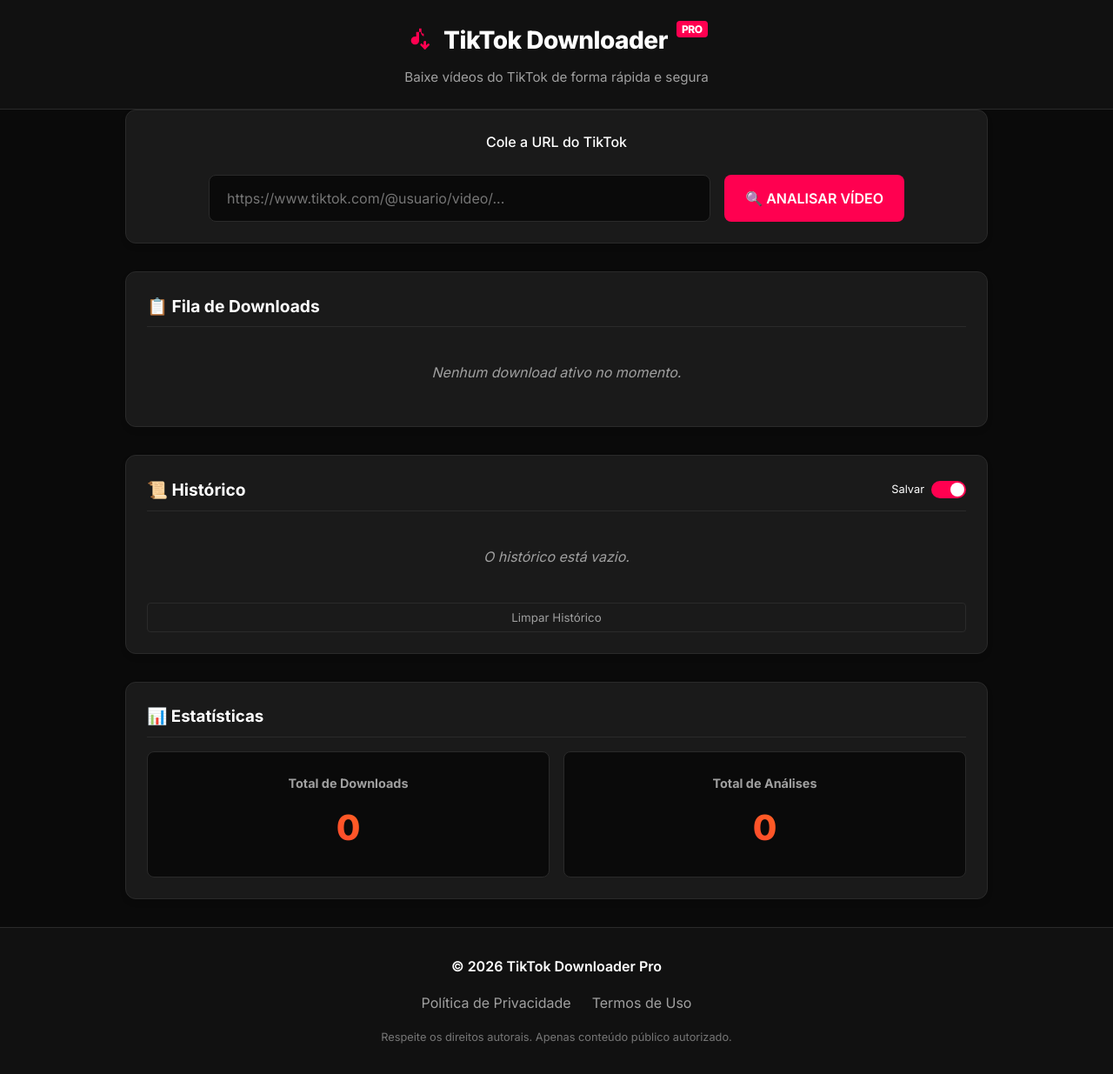
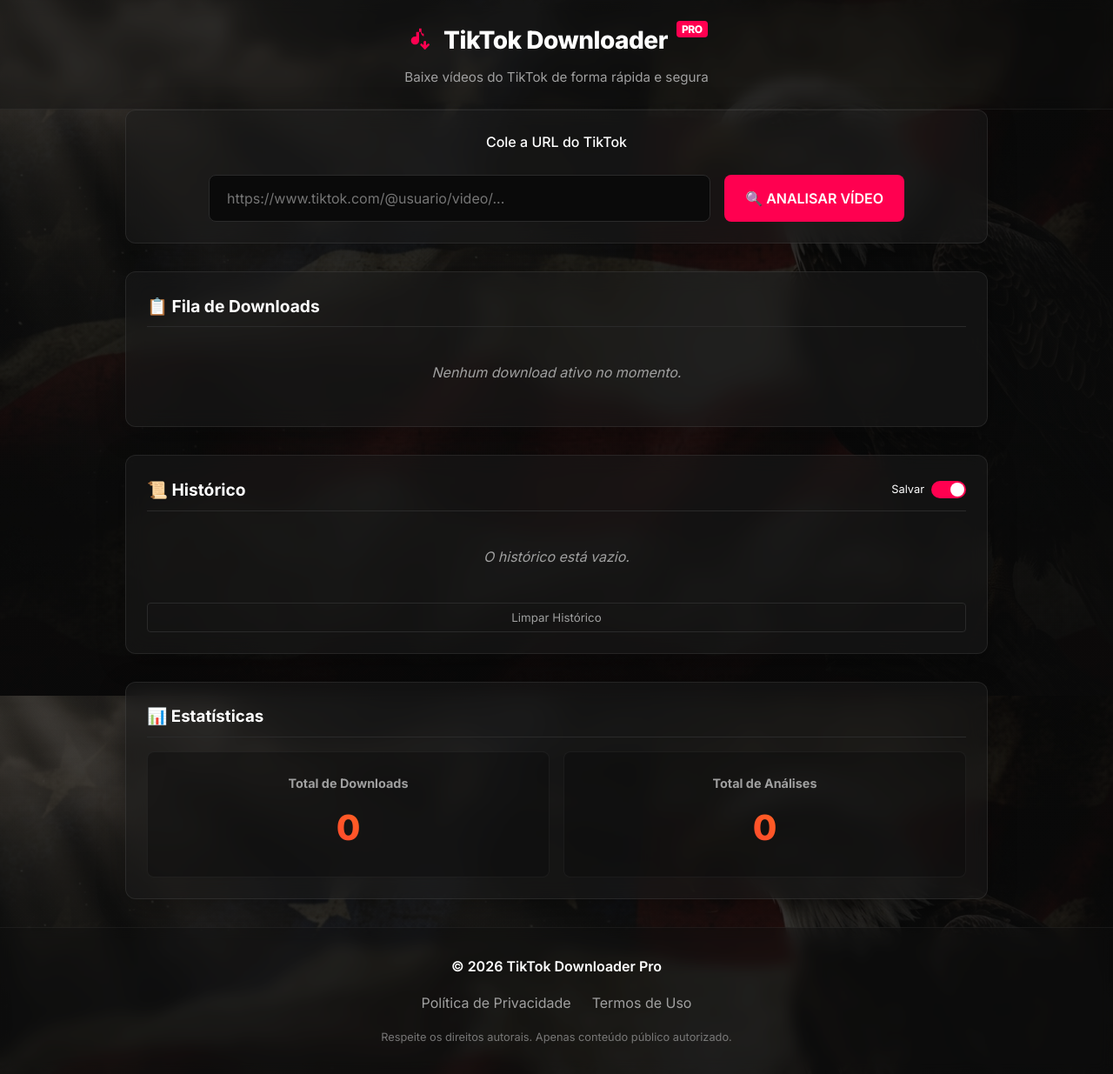
Before and after one commit to Rafael8875/tiktok-downloader-pro, a Flask app: page / in a window 1280 px wide. Shown: the whole page at 87% size. Run offline with Flask 3, Linux system fonts and the light colour scheme; some libraries are stand-ins or nearby versions.

Commit message:
Adicionar imagem épica de fundo com águia e atualizar design para glassmorphism

```diff
--- a/app/templates/index.html
+++ b/app/templates/index.html
@@ -33,6 +33,11 @@
 
         body {
             background-color: var(--bg-primary);
+            background-image: linear-gradient(rgba(10, 10, 10, 0.75), rgba(10, 10, 10, 0.95)), url('/static/images/bg.jpg');
+            background-size: cover;
+            background-position: center;
+            background-attachment: fixed;
+            background-repeat: no-repeat;
             color: var(--text-primary);
             line-height: 1.6;
             min-height: 100vh;
@@ -49,8 +54,10 @@
 
         /* Header */
         header {
-            background-color: var(--bg-secondary);
-            border-bottom: 1px solid var(--border);
+            background-color: rgba(17, 17, 17, 0.4);
+            backdrop-filter: blur(8px);
+            -webkit-backdrop-filter: blur(8px);
+            border-bottom: 1px solid rgba(255, 255, 255, 0.05);
             padding: 1.5rem 0;
             text-align: center;
         }
@@ -93,14 +100,18 @@
             display: flex;
             flex-direction: column;
             gap: 2rem;
+            position: relative;
+            z-index: 1;
         }
 
         .card {
-            background-color: var(--bg-card);
-            border: 1px solid var(--border);
+            background-color: rgba(26, 26, 26, 0.55);
+            backdrop-filter: blur(12px);
+            -webkit-backdrop-filter: blur(12px);
+            border: 1px solid rgba(255, 255, 255, 0.08);
             border-radius: 12px;
             padding: 1.5rem;
-            box-shadow: 0 4px 6px rgba(0, 0, 0, 0.1);
+            box-shadow: 0 8px 32px rgba(0, 0, 0, 0.3);
             transition: var(--transition);
         }
 
@@ -539,8 +550,8 @@
         }
 
         .stat-card {
-            background-color: var(--bg-primary);
-            border: 1px solid var(--border);
+            background-color: rgba(10, 10, 10, 0.4);
+            border: 1px solid rgba(255, 255, 255, 0.05);
             border-radius: 8px;
             padding: 1.5rem;
             text-align: center;
@@ -607,11 +618,15 @@
 
         /* Footer */
         footer {
-            background-color: var(--bg-secondary);
-            border-top: 1px solid var(--border);
+            background-color: rgba(17, 17, 17, 0.4);
+            backdrop-filter: blur(8px);
+            -webkit-backdrop-filter: blur(8px);
+            border-top: 1px solid rgba(255, 255, 255, 0.05);
             padding: 2rem 0;
             text-align: center;
             margin-top: 2rem;
+            position: relative;
+            z-index: 1;
         }
 
         .footer-links {
@@ -646,12 +661,14 @@
             justify-content: center;
             align-items: center;
             z-index: 1000;
-            backdrop-filter: blur(4px);
+            backdrop-filter: blur(8px);
         }
 
         .modal-content {
-            background-color: var(--bg-card);
-            border: 1px solid var(--border);
+            background-color: rgba(26, 26, 26, 0.8);
+            border: 1px solid rgba(255, 255, 255, 0.1);
+            backdrop-filter: blur(16px);
+            -webkit-backdrop-filter: blur(16px);
             border-radius: 12px;
             width: 90%;
             max-width: 600px;
```
Also changed, not shown: app/static/images/bg.jpg (added).
